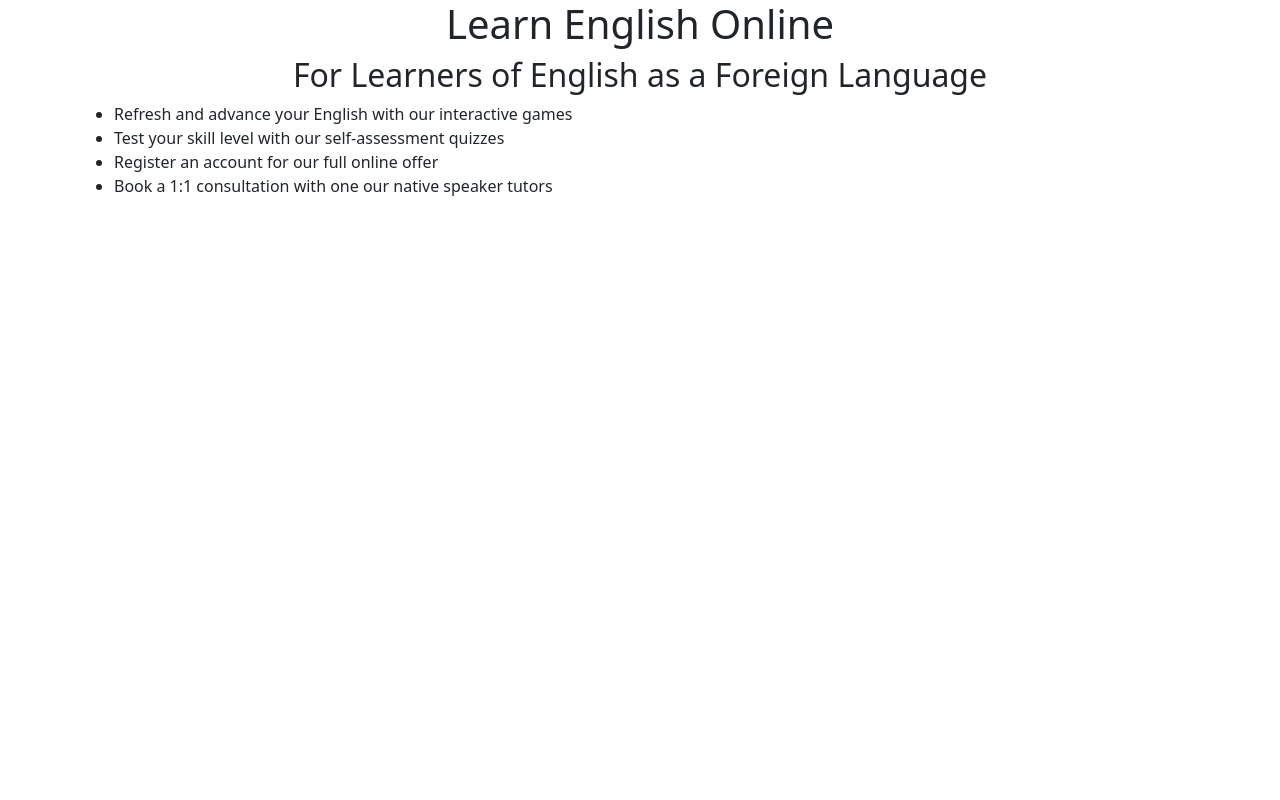
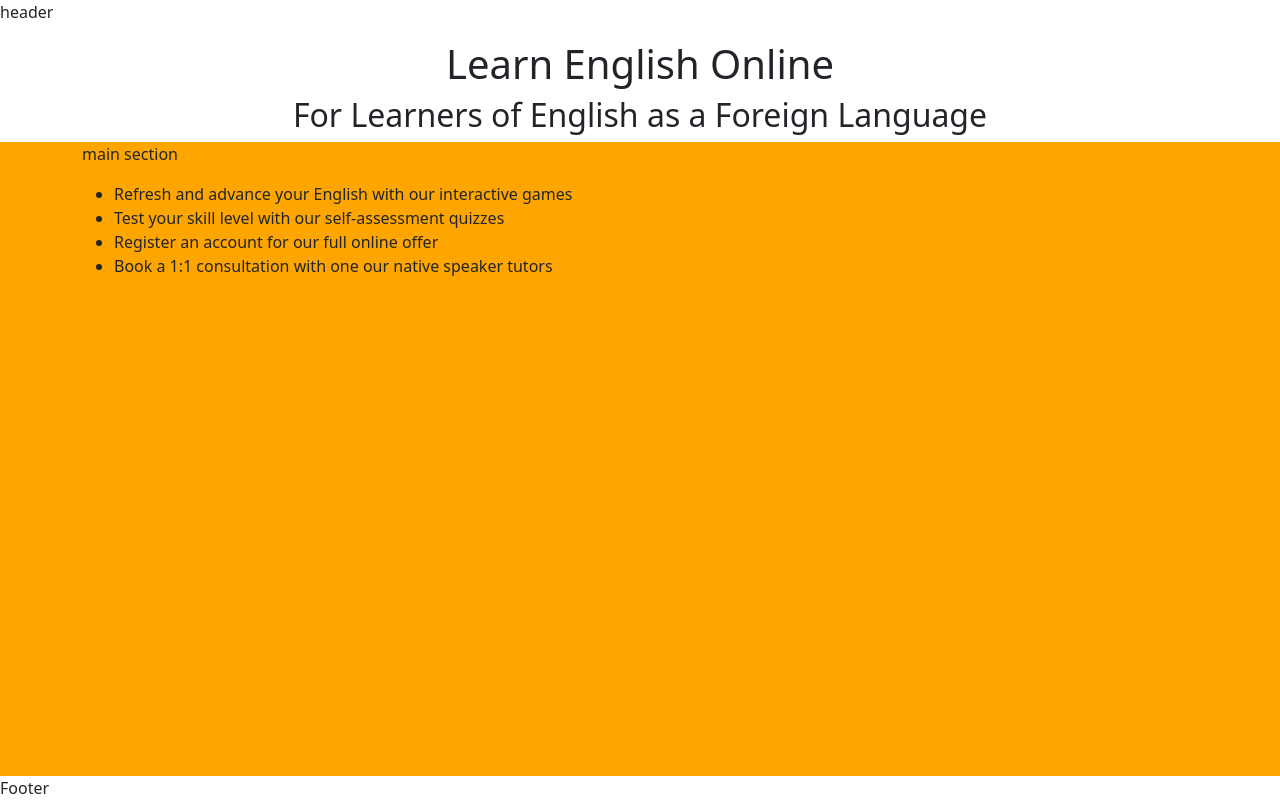
Before and after one commit to rich-p-rich/english-tutor-p4, a plain HTML site: page index.html in a window 1280 px wide. Drawn offline with nearby package versions, Linux system fonts and the light colour scheme; files whose address does not match are found by name.

Commit message:
Add basic CSS styles

```diff
--- a/assets/css/style.css
+++ b/assets/css/style.css
@@ -1,4 +1,23 @@
 @import url('https://fonts.googleapis.com/css2?family=Roboto:ital,wght@0,100;0,300;0,400;0,500;0,700;0,900;1,100;1,300;1,400;1,500;1,700;1,900|Raleway:ital,wght@0,100..900;1,100..900&family=Roboto:ital,wght@0,100;0,300;0,400;0,500;0,700;0,900;1,100;1,300;1,400;1,500;1,700;1,900&display=swap');
+
+/*Asterisk wildcard selector to override default browser styles */
+* {
+    padding: 0;
+    margin: 0;
+    box-sizing: border-box;
+}
+
+/* General styles */
+
+html, body {
+    height: 100%;
+}
+
+body {
+    min-height: 100%;
+    display: flex;
+    flex-direction: column;
+}
 
 .header-home {
     text-align: center;
@@ -6,9 +25,14 @@
 
 #hero-header {
     background: url("./images/homepage-image.webp");
-    background-color: red;
+    background-color: green;
     background-position: center;
     background-repeat: no-repeat;
     background-size: cover;
     min-height: 360px;
 }
+
+main {
+    background-color: orange;
+    flex: 1 0 auto;
+}
--- a/index.html
+++ b/index.html
@@ -5,8 +5,11 @@
   <meta charset="UTF-8">
   <meta name="viewport" content="width=device-width, initial-scale=1.0, shrink-to-fit=no">
   <!--Meta tags for search engines-->
-  <meta name="description" content="Learn English Online. Online grammar and vocabulary practice. Speak with an English tutor online.">
-  <meta name="keywords" content="practice English grammar, English as a Foreign Language, English tutor, online English help.">
+  <meta name="description"
+    content="Learn English Online. Online grammar and vocabulary practice. Speak with an English tutor online.">
+  <meta name="keywords"
+    content="practice English grammar, English as a Foreign Language, English tutor, online English help.">
+  <!--Stylesheets-->
   <link rel="stylesheet" href="https://cdn.jsdelivr.net/npm/bootstrap@5.3.3/dist/css/bootstrap.min.css" />
   <script src="https://kit.fontawesome.com/7a1565e963.js" crossorigin="anonymous"></script>
   <link rel="stylesheet" href="assets/css/style.css" type="text/css" />
@@ -21,12 +24,18 @@
 </head>
 
 <body>
+  <!--Header-->
+  <header class="header">
+    <p>header</p>
     <h1 class="header-home">Learn English Online</h1>
     <h2 class="header-home">For Learners of English as a Foreign Language</h2>
-  <header>
     <div><a href="index.html" id="hero-header"></a></div>
   </header>
+
+    <!--Main Content-->
+    <main>
     <article class="container">
+      <p>main section</p>
       <ul>
         <li>Refresh and advance your English with our interactive games</li>
         <li>Test your skill level with our self-assessment quizzes</li>
@@ -34,7 +43,10 @@
         <li>Book a 1:1 consultation with one our native speaker tutors</li>
       </ul>
     </article>
+  </main>
 
+    <!--Footer-->
+    <footer>Footer</footer>
 
 
 </body>
```
Lines whose indentation alone changed are shown as unchanged.
